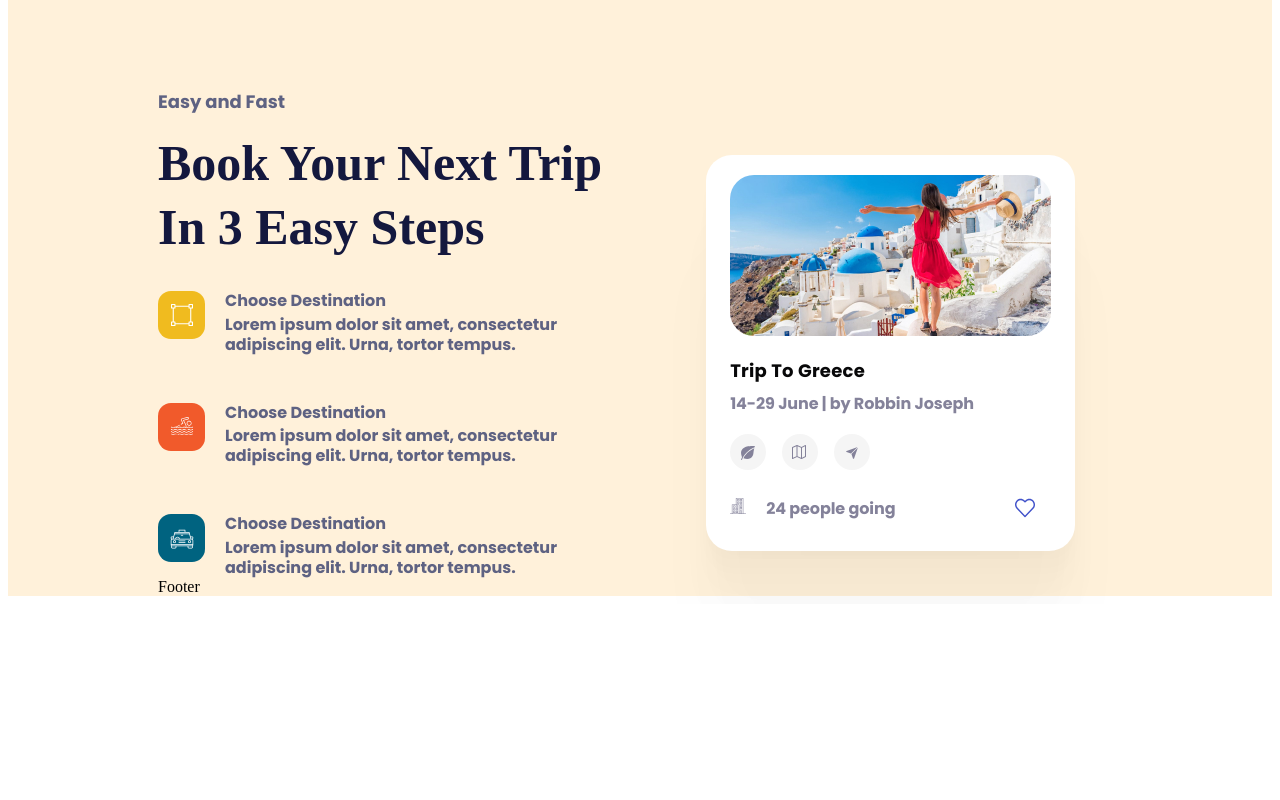
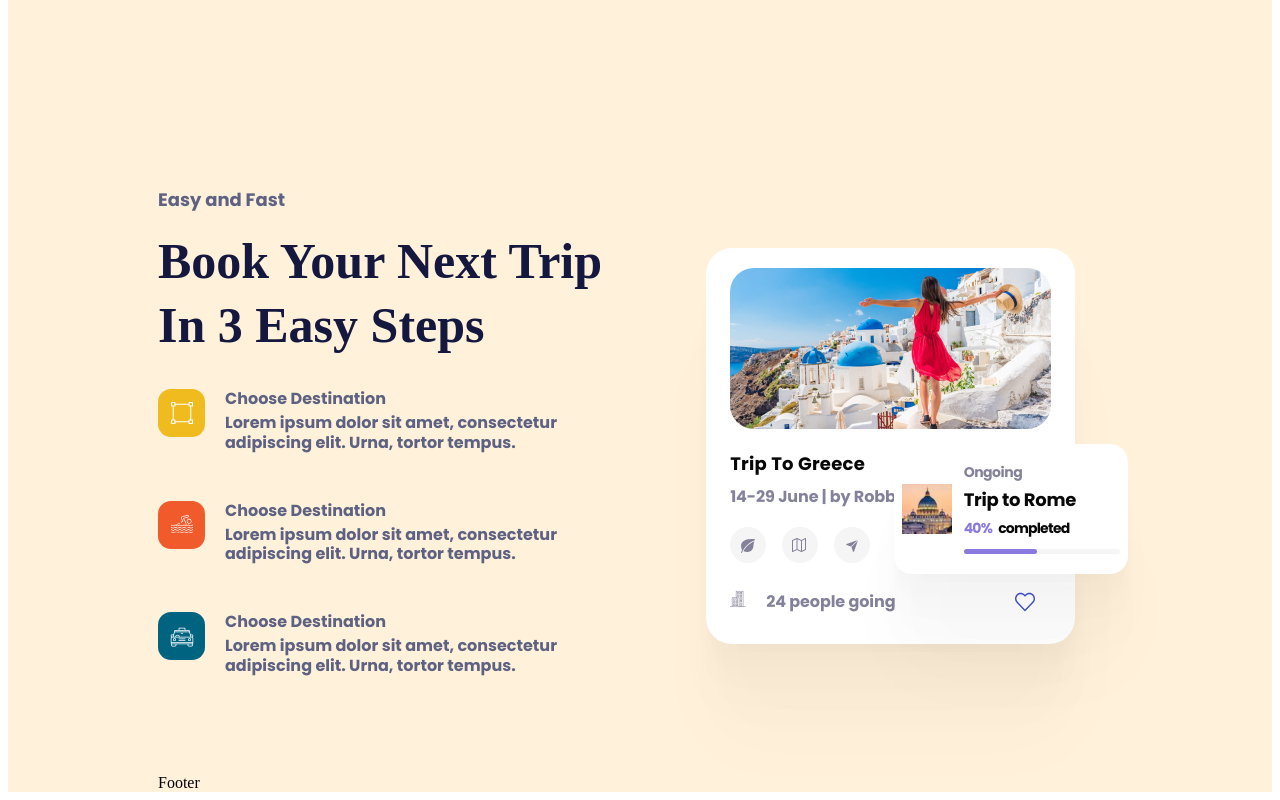
Before and after one commit to Olzhas92/react-diploma-paper, a React (Create React App) app: page / in a window 1280 px wide. Shown: the part 2149-2949 px from the top of the page. Before the commit the page ends 2753 px from the top, so only its background shows below. Built offline with nearby package versions, Linux system fonts and the light colour scheme; a web font is replaced by a local one.

Commit message:
FeaturesCard Section second card added and Section is completed

```diff
--- a/src/components/Body/Features/Cards/FeaturesCard.jsx
+++ b/src/components/Body/Features/Cards/FeaturesCard.jsx
@@ -6,6 +6,7 @@ import map from "../../../../assets/map.svg";
 import send from "../../../../assets/send.svg";
 import building from "../../../../assets/building.svg";
 import heart from "../../../../assets/heart.svg";
+import { SideCard } from "./SideCard";
 
 export const FeaturesCard = () => {
   return (
@@ -27,6 +28,7 @@ export const FeaturesCard = () => {
           <img src={heart} alt="" />
         </div>
       </div>
+      <SideCard />
     </div>
   );
 };
--- /dev/null
+++ b/src/components/Body/Features/Cards/SideCard.jsx
@@ -0,0 +1,21 @@
+import React from "react";
+import styles from "../Features.module.css";
+import duomo from "../../../../assets/duomo.svg";
+import completion from "../../../../assets/completion.svg";
+
+export const SideCard = () => {
+  return (
+    <div className={styles.sidecard}>
+      <img src={duomo} alt="" />
+      <div className={styles.sidecard__text}>
+        <span className={styles.sidecard_text_ongoing}>Ongoing</span>
+        <span className={styles.sidecard_text_trip}>Trip to Rome</span>
+        <span className={styles.sidecard_text_completed}>
+          <span className={styles.sidecard_text_completed_percentage}>40%</span>
+          completed
+        </span>
+        <img src={completion} alt="" />
+      </div>
+    </div>
+  );
+};
--- a/src/components/Body/Features/Features.module.css
+++ b/src/components/Body/Features/Features.module.css
@@ -87,7 +87,8 @@
   justify-content: space-between;
   flex-direction: column;
   width: 48%;
-  margin-top: 40px;
+  margin-top: 160px;
+  z-index: 1;
 }
 
 .card {
@@ -163,3 +164,76 @@
 .card__stats img {
   margin: 0;
 }
+
+.sidecard {
+  display: flex;
+  align-items: center;
+  justify-content: space-between;
+  flex-direction: row;
+  background-color: #ffffff;
+  box-shadow: 0px 100px 80px rgba(0, 0, 0, 0.02),
+    0px 64.8148px 46.8519px rgba(0, 0, 0, 0.0151852),
+    0px 38.5185px 25.4815px rgba(0, 0, 0, 0.0121481),
+    0px 20px 13px rgba(0, 0, 0, 0.01),
+    0px 8.14815px 6.51852px rgba(0, 0, 0, 0.00785185),
+    0px 1.85185px 3.14815px rgba(0, 0, 0, 0.00481481);
+  border-radius: 18px;
+  padding: 20px 8px;
+  z-index: 1;
+  position: relative;
+  bottom: 200px;
+  left: 120px;
+}
+
+.sidecard__text {
+  display: flex;
+  align-items: flex-start;
+  justify-content: space-between;
+  flex-direction: column;
+  margin-left: 12px;
+}
+
+.sidecard_text_ongoing {
+  font-family: "Poppins";
+  font-style: normal;
+  font-weight: 500;
+  font-size: 14px;
+  line-height: 124.5%;
+  letter-spacing: -0.035em;
+  color: #84829a;
+  margin-bottom: 8px;
+}
+
+.sidecard_text_trip {
+  font-family: "Poppins";
+  font-style: normal;
+  font-weight: 500;
+  font-size: 18px;
+  line-height: 124.5%;
+  letter-spacing: -0.015em;
+  color: #080809;
+  margin-bottom: 8px;
+}
+
+.sidecard_text_completed {
+  font-family: "Poppins";
+  font-style: normal;
+  font-weight: 500;
+  font-size: 14px;
+  line-height: 124.5%;
+  letter-spacing: -0.055em;
+  color: #080809;
+  margin-right: 6px;
+  margin-bottom: 12px;
+}
+
+.sidecard_text_completed_percentage {
+  font-family: "Poppins";
+  font-style: normal;
+  font-weight: 500;
+  font-size: 14px;
+  line-height: 124.5%;
+  letter-spacing: -0.055em;
+  color: #8a79df;
+  margin-right: 6px;
+}
```
Also changed, not shown: src/assets/completion.svg (added).
